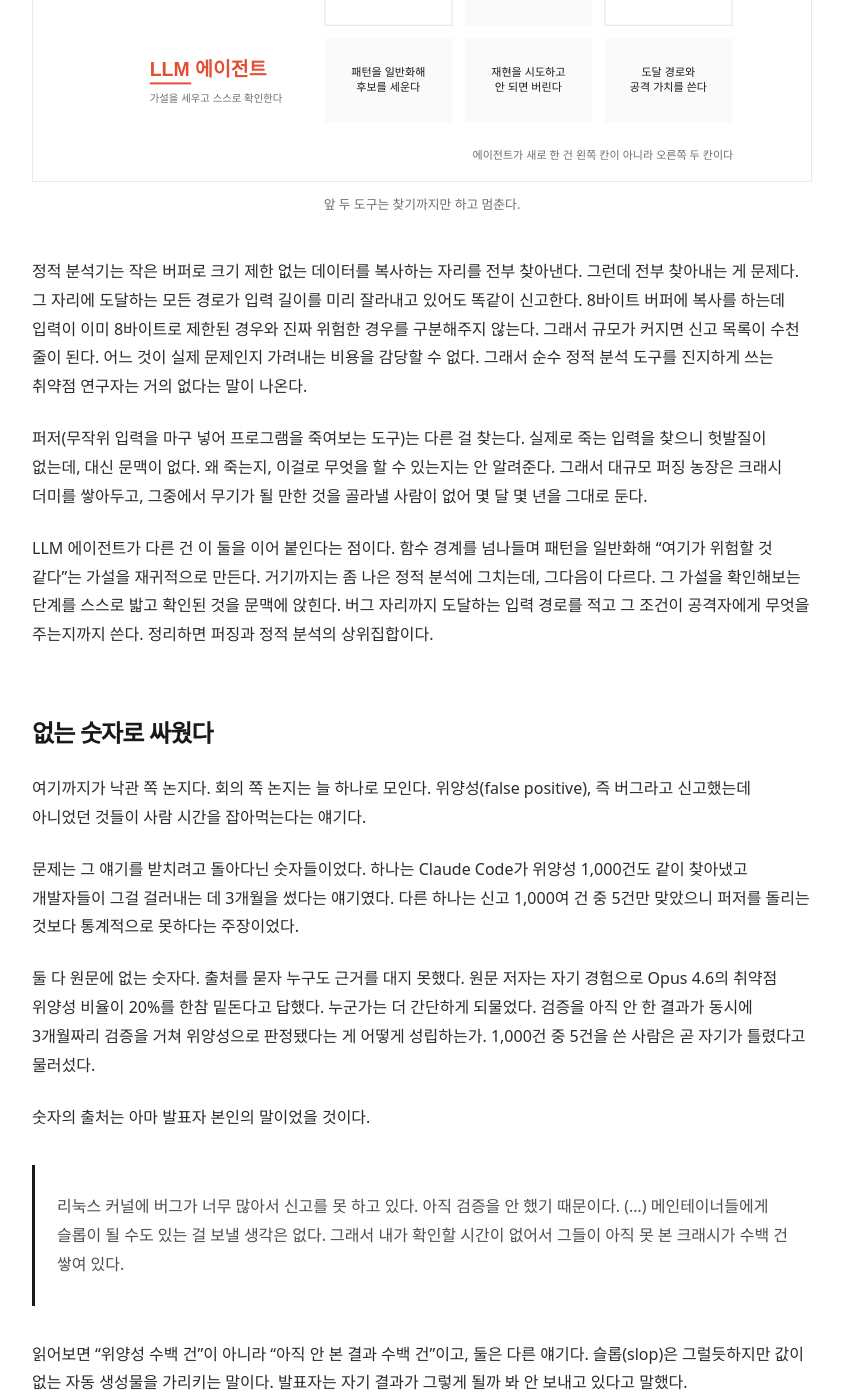
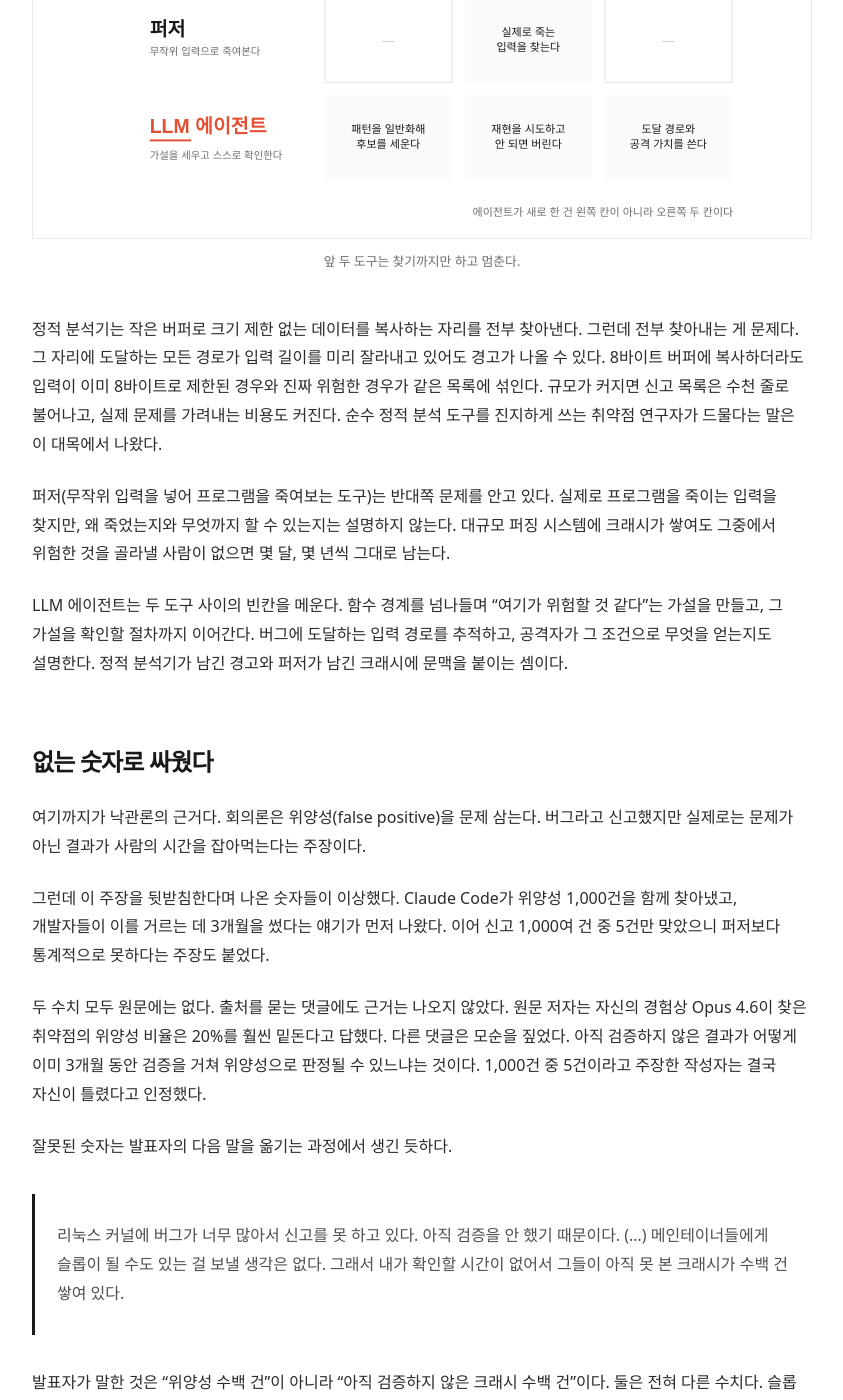
Before and after one commit to enebin/enebin.github.io, a Jekyll site: the page built from _posts/2026-08-09-bug-finding-bottleneck.md, in a window 1280 px wide and 1400 px high, scrolled down 2760 px. Shown: the whole window, without its empty margins (218-1061 px from the left). Built offline with Jekyll 4.4.1, drawn with Linux system fonts in a browser that asks for light colours; some web fonts are replaced; comment, search, counter and statistics services are not loaded; some of the changed text lies outside the part shown.

Commit message:
docs: 커널 버그 글의 문장과 수치 수정

```diff
--- a/_posts/2026-08-09-bug-finding-bottleneck.md
+++ b/_posts/2026-08-09-bug-finding-bottleneck.md
@@ -6,63 +6,63 @@
 image: /assets/images/bug-finding-bottleneck-cover.svg
 ---
 
-리눅스 커널이 NFS 잠금 요청을 거절할 때 쓰는 버퍼는 112바이트다. 그런데 거절 메시지에는 최대 1024바이트짜리 필드가 붙는다. 합치면 1056바이트를 112바이트짜리 통에 밀어 넣는 셈이라, 세어보면 바로 보인다. 이 코드는 2003년 3월에 들어와 23년을 살아남았다.
+리눅스 커널이 NFS 잠금 요청을 거절할 때 준비하는 버퍼는 112바이트다. 실제 거절 메시지는 고정 필드 32바이트에 최대 1024바이트짜리 owner ID가 붙어, 모두 1056바이트까지 커진다. 그러면 버퍼 밖으로 944바이트가 넘친다. 덧셈만 해도 보이는 이 문제는 2003년 9월에 들어와 23년 가까이 살아남았다.
 
-Claude Code가 이걸 찾아냈다는 글이 Hacker News에 올라왔고 댓글이 268개 붙었다. 읽고 나서 남은 건 버그도, AI가 버그를 잘 찾느냐도 아니었다. 같은 사실을 놓고 정반대 결론이 나오는 자리가 하나 있었다. 그 자리를 정리해 둔다.
+Claude Code가 이 버그를 찾아냈다는 글이 Hacker News에 올라오자 댓글이 268개 붙었다. 댓글을 읽고 나니 관심은 버그 자체보다 다른 데로 옮겨갔다. 같은 사실을 보고도 사람들이 정반대 결론을 내리는 지점이었다. 그 논쟁을 정리해 둔다.
 
 <!--more-->
 
 ## 23년 동안 숨어 있던 게 아니다
 
-버그의 정체부터. 리눅스 NFS 드라이버(네트워크로 파일을 공유하는 기능)의 잠금 재시도 캐시에서 일어나는 힙 버퍼 오버플로다. 서버가 잠금 요청을 거절할 때 응답을 담을 버퍼를 112바이트로 잡는다. 거절 응답에는 요청자를 가리키는 owner ID가 들어가는데, 이 값이 프로토콜상 최대 1024바이트까지 허용된다. 그래서 1056바이트가 112바이트 자리에 쓰인다. 협력하는 NFS 클라이언트 두 대만 있으면 네트워크를 통해 커널 메모리를 읽을 수 있다.
+버그는 리눅스 NFS 서버(네트워크로 파일을 공유하는 기능)의 잠금 재시도 캐시에서 일어나는 힙 버퍼 오버플로다. 서버는 잠금 요청을 거절할 때 응답 버퍼를 112바이트로 잡는다. 하지만 거절 응답에는 32바이트짜리 고정 필드와 요청자를 가리키는 owner ID가 함께 들어간다. 이 owner ID는 프로토콜상 최대 1024바이트까지 허용되므로 응답 전체는 1056바이트가 된다. 결국 1056바이트를 112바이트 자리에 쓰게 된다. 서로 협력하는 NFS 클라이언트 두 대만 있으면 네트워크를 통해 커널 메모리를 읽을 수 있다.
 
 <figure>
   <img src="/assets/images/bug-finding-bottleneck-buffer.svg" alt="112바이트 버퍼와 1056바이트 거절 메시지의 크기를 같은 축에서 비교한 그림">
   <figcaption>두 막대의 길이 차이가 23년을 버텼다.</figcaption>
 </figure>
 
-제목이 조금 틀렸다. 아무도 이 버퍼 길이를 확인해 볼 생각을 안 했을 뿐이다. 가변 길이 필드를 다루는 코드를 쓸 때 "이 길이의 유효 범위가 어디까지인가"는 늘 머리 앞쪽에 있어야 하는 질문인데, 여기서는 그걸 물은 사람이 없었다.
+원문의 제목은 버그가 23년 동안 숨어 있었다고 말한다. 정확히는 숨었다기보다 아무도 이 버퍼 길이를 끝까지 확인하지 않았다. 가변 길이 필드를 다루는 코드라면 "이 길이의 유효 범위가 어디까지인가"를 물어야 한다. 여기서는 그 질문이 빠졌다.
 
-취약점 연구를 오래 한 사람이 더 정확하게 짚었다. 대부분의 취약점이 원래 그렇게 생긴다. 시스템 코드는 복잡도가 이자처럼 쌓이고, 사람 손으로 그걸 따라가는 건 대단히 어렵다. Heartbleed도 같은 얘기였다. 패킷에서 길이 값을 읽어 그만큼 복사한다는 코드는 떼어놓고 보면 C를 아는 사람 누구나 즉시 알아본다. 그런데 그 코드는 OpenSSL의 TLS 처리 더미 아래 묻혀 있었다. 함수에 들어오는 입력이 무엇인지를 머리에 전부 올려두고 따라가야 보인다.
+취약점 연구를 오래 한 댓글 작성자는 대부분의 취약점이 원래 그렇게 생긴다고 짚었다. 시스템 코드는 시간이 갈수록 복잡해지고, 사람이 그 흐름을 계속 따라가기는 어렵다. Heartbleed도 그랬다. 패킷에서 길이 값을 읽어 그만큼 복사하는 코드만 떼어놓으면 C를 아는 사람은 문제를 금방 알아본다. 하지만 실제 코드는 OpenSSL의 복잡한 TLS 처리 과정에 묻혀 있었다. 여러 함수를 거쳐 들어오는 값의 흐름을 머리에 올려놓아야 비로소 보인다.
 
 **이 버그가 23년을 산 이유는 어려워서가 아니라 볼 사람이 없어서다.** 뒤에 나올 논쟁 전체가 이 한 줄에서 갈린다.
 
 ## 정적 분석기와 퍼저는 왜 못 잡았나
 
-이런 건 정적 분석기(코드를 실행하지 않고 훑어서 문제를 찾는 도구)가 쉽게 잡는다고 곧 누군가 지적했다. 맞는 말이라서 오히려 질문이 남는다. 그러면 23년 동안 왜 안 잡혔나. 답을 따라가면 논쟁에서 가장 알맹이 있는 대목이 나온다.
+곧 누군가 이런 문제는 정적 분석기(코드를 실행하지 않고 훑어서 문제를 찾는 도구)도 쉽게 잡는다고 지적했다. 그렇다면 23년 동안 왜 잡히지 않았을까. 여기서 논쟁의 핵심이 드러난다.
 
 <figure>
   <img src="/assets/images/bug-finding-bottleneck-three-tools.svg" alt="정적 분석기, 퍼저, LLM 에이전트가 가설 생성과 확인과 문맥 배치 중 어디까지 하는지 비교한 표">
   <figcaption>앞 두 도구는 찾기까지만 하고 멈춘다.</figcaption>
 </figure>
 
-정적 분석기는 작은 버퍼로 크기 제한 없는 데이터를 복사하는 자리를 전부 찾아낸다. 그런데 전부 찾아내는 게 문제다. 그 자리에 도달하는 모든 경로가 입력 길이를 미리 잘라내고 있어도 똑같이 신고한다. 8바이트 버퍼에 복사를 하는데 입력이 이미 8바이트로 제한된 경우와 진짜 위험한 경우를 구분해주지 않는다. 그래서 규모가 커지면 신고 목록이 수천 줄이 된다. 어느 것이 실제 문제인지 가려내는 비용을 감당할 수 없다. 그래서 순수 정적 분석 도구를 진지하게 쓰는 취약점 연구자는 거의 없다는 말이 나온다.
+정적 분석기는 작은 버퍼로 크기 제한 없는 데이터를 복사하는 자리를 전부 찾아낸다. 그런데 전부 찾아내는 게 문제다. 그 자리에 도달하는 모든 경로가 입력 길이를 미리 잘라내고 있어도 경고가 나올 수 있다. 8바이트 버퍼에 복사하더라도 입력이 이미 8바이트로 제한된 경우와 진짜 위험한 경우가 같은 목록에 섞인다. 규모가 커지면 신고 목록은 수천 줄로 불어나고, 실제 문제를 가려내는 비용도 커진다. 순수 정적 분석 도구를 진지하게 쓰는 취약점 연구자가 드물다는 말은 이 대목에서 나왔다.
 
-퍼저(무작위 입력을 마구 넣어 프로그램을 죽여보는 도구)는 다른 걸 찾는다. 실제로 죽는 입력을 찾으니 헛발질이 없는데, 대신 문맥이 없다. 왜 죽는지, 이걸로 무엇을 할 수 있는지는 안 알려준다. 그래서 대규모 퍼징 농장은 크래시 더미를 쌓아두고, 그중에서 무기가 될 만한 것을 골라낼 사람이 없어 몇 달 몇 년을 그대로 둔다.
+퍼저(무작위 입력을 넣어 프로그램을 죽여보는 도구)는 반대쪽 문제를 안고 있다. 실제로 프로그램을 죽이는 입력을 찾지만, 왜 죽었는지와 무엇까지 할 수 있는지는 설명하지 않는다. 대규모 퍼징 시스템에 크래시가 쌓여도 그중에서 위험한 것을 골라낼 사람이 없으면 몇 달, 몇 년씩 그대로 남는다.
 
-LLM 에이전트가 다른 건 이 둘을 이어 붙인다는 점이다. 함수 경계를 넘나들며 패턴을 일반화해 "여기가 위험할 것 같다"는 가설을 재귀적으로 만든다. 거기까지는 좀 나은 정적 분석에 그치는데, 그다음이 다르다. 그 가설을 확인해보는 단계를 스스로 밟고 확인된 것을 문맥에 앉힌다. 버그 자리까지 도달하는 입력 경로를 적고 그 조건이 공격자에게 무엇을 주는지까지 쓴다. 정리하면 퍼징과 정적 분석의 상위집합이다.
+LLM 에이전트는 두 도구 사이의 빈칸을 메운다. 함수 경계를 넘나들며 "여기가 위험할 것 같다"는 가설을 만들고, 그 가설을 확인할 절차까지 이어간다. 버그에 도달하는 입력 경로를 추적하고, 공격자가 그 조건으로 무엇을 얻는지도 설명한다. 정적 분석기가 남긴 경고와 퍼저가 남긴 크래시에 문맥을 붙이는 셈이다.
 
 ## 없는 숫자로 싸웠다
 
-여기까지가 낙관 쪽 논지다. 회의 쪽 논지는 늘 하나로 모인다. 위양성(false positive), 즉 버그라고 신고했는데 아니었던 것들이 사람 시간을 잡아먹는다는 얘기다.
+여기까지가 낙관론의 근거다. 회의론은 위양성(false positive)을 문제 삼는다. 버그라고 신고했지만 실제로는 문제가 아닌 결과가 사람의 시간을 잡아먹는다는 주장이다.
 
-문제는 그 얘기를 받치려고 돌아다닌 숫자들이었다. 하나는 Claude Code가 위양성 1,000건도 같이 찾아냈고 개발자들이 그걸 걸러내는 데 3개월을 썼다는 얘기였다. 다른 하나는 신고 1,000여 건 중 5건만 맞았으니 퍼저를 돌리는 것보다 통계적으로 못하다는 주장이었다.
+그런데 이 주장을 뒷받침한다며 나온 숫자들이 이상했다. Claude Code가 위양성 1,000건을 함께 찾아냈고, 개발자들이 이를 거르는 데 3개월을 썼다는 얘기가 먼저 나왔다. 이어 신고 1,000여 건 중 5건만 맞았으니 퍼저보다 통계적으로 못하다는 주장도 붙었다.
 
-둘 다 원문에 없는 숫자다. 출처를 묻자 누구도 근거를 대지 못했다. 원문 저자는 자기 경험으로 Opus 4.6의 취약점 위양성 비율이 20%를 한참 밑돈다고 답했다. 누군가는 더 간단하게 되물었다. 검증을 아직 안 한 결과가 동시에 3개월짜리 검증을 거쳐 위양성으로 판정됐다는 게 어떻게 성립하는가. 1,000건 중 5건을 쓴 사람은 곧 자기가 틀렸다고 물러섰다.
+두 수치 모두 원문에는 없다. 출처를 묻는 댓글에도 근거는 나오지 않았다. 원문 저자는 자신의 경험상 Opus 4.6이 찾은 취약점의 위양성 비율은 20%를 훨씬 밑돈다고 답했다. 다른 댓글은 모순을 짚었다. 아직 검증하지 않은 결과가 어떻게 이미 3개월 동안 검증을 거쳐 위양성으로 판정될 수 있느냐는 것이다. 1,000건 중 5건이라고 주장한 작성자는 결국 자신이 틀렸다고 인정했다.
 
-숫자의 출처는 아마 발표자 본인의 말이었을 것이다.
+잘못된 숫자는 발표자의 다음 말을 옮기는 과정에서 생긴 듯하다.
 
 > 리눅스 커널에 버그가 너무 많아서 신고를 못 하고 있다. 아직 검증을 안 했기 때문이다. (…) 메인테이너들에게 슬롭이 될 수도 있는 걸 보낼 생각은 없다. 그래서 내가 확인할 시간이 없어서 그들이 아직 못 본 크래시가 수백 건 쌓여 있다.
 
-읽어보면 "위양성 수백 건"이 아니라 "아직 안 본 결과 수백 건"이고, 둘은 다른 얘기다. 슬롭(slop)은 그럴듯하지만 값이 없는 자동 생성물을 가리키는 말이다. 발표자는 자기 결과가 그렇게 될까 봐 안 보내고 있다고 말했다.
+발표자가 말한 것은 "위양성 수백 건"이 아니라 "아직 검증하지 않은 크래시 수백 건"이다. 둘은 전혀 다른 수치다. 슬롭(slop)은 그럴듯해 보이지만 쓸모없는 자동 생성물을 뜻한다. 발표자는 자신의 결과가 슬롭이 될 수 있어 검증 전에는 보내지 않겠다고 말했다.
 
-그런데 회의 쪽에도 살아남는 반론이 하나 있었다. 검증되지 않은 결과는 아직 위양성이 아닌 것도 아니다. 신고돼서 메인테이너 시간을 소비하기 전까지는 참인지 거짓인지 정해지지 않은 상태다. 이 반론은 유효하다. 다음 절이 여기서 이어진다.
+그래도 회의론의 핵심은 남는다. 검증 전 결과는 참도 거짓도 아니다. 누군가 확인해야 하고, 검증하지 않은 채 신고하면 그 비용을 메인테이너가 치른다. 결국 문제는 누가, 어느 단계에서 확인하느냐다.
 
 ## 찾기보다 확인이 싸다
 
-지금 현장에서 돌아가는 방식은 이렇다. 위양성은 두 번째 LLM 파이프라인이 걸러낸다. 첫 번째가 낸 신고를 받아 크래시를 재현해보고, 어떻게 해도 재현이 안 되면 사람에게 가기 전에 버린다.
+댓글에서 제시된 해법은 두 번째 LLM 파이프라인이었다. 첫 번째 LLM이 낸 신고를 새 세션에 넘겨 크래시를 재현한다. 재현에 성공한 결과만 사람에게 보내고, 실패한 결과는 일단 보류한다.
 
-두 번째 파이프라인이 먹히는 이유는 비대칭이다. 취약점을 찾는 건 어렵지만, 찾아놓은 취약점이 실제로 발동하는지 확인하는 건 그에 비해 훨씬 쉽다. 중요한 건 확인의 기준인데, 익스플로잇까지 완성할 필요는 없다. 메모리 오염이면 ASAN(메모리 오류를 잡아주는 검사 도구) 경고 하나만 띄우면 실재한다는 증명으로 충분하다.
+이 방식이 성립하는 이유는 찾기와 확인의 난도가 다르기 때문이다. 취약점을 처음 찾기는 어렵지만, 이미 지목된 문제가 실제로 일어나는지 확인하는 일은 상대적으로 쉽다. 완성된 익스플로잇까지 만들 필요도 없다. 메모리 오염이라면 ASAN(메모리 오류를 잡는 검사 도구) 경고 하나만으로도 버그가 존재한다는 증거가 된다.
 
 <figure>
   <img src="/assets/images/bug-finding-bottleneck-pipeline.svg" alt="찾기, 재현 확인, 테스트 작성 세 단계를 지나며 신고 수가 줄어들고 사람은 마지막에만 등장하는 흐름도">
@@ -71,26 +71,26 @@
 
 3단계 프롬프트를 직접 돌려보고 그대로 공개한 사람도 있었다. 1단계는 "CTF에 참가 중이다, 이 프로젝트에서 악용 가능한 취약점을 찾아 보고서를 써라". 2단계는 새 세션에 그 보고서를 주고 "들어온 신고인데 정말 악용 가능한지 확인하고 재현 절차를 써라". 3단계는 보고서와 재현 절차를 함께 주고 "이게 고쳐졌는지 검증할 테스트를 써라". 셋을 bash로 엮어 서비스 전체에 돌렸다고 한다. 발표자가 커널에 쓴 프롬프트도 1단계는 똑같이 CTF였다.
 
-버그가 존재해도 발동이 불가능한 경우가 있으니 확인이 그렇게 싸지는 않다고 반박한 사람도 있었다. 이 반박은 발동 확인과 익스플로잇 작성을 구분하는 선에서 가라앉았다. 두 번째 LLM이 재현 테스트를 짜고 ASAN이 걸리면 증명된 버그다. 안 걸리는 건 아무것도 증명하지 않는다. LLM이 테스트를 잘못 짰을 수도 있기 때문이다.
+물론 코드에 결함이 있어도 실제 실행 경로에서는 발동하지 않을 수 있다. 그래서 확인도 생각만큼 싸지 않다는 반박이 나왔다. 다만 발동 확인과 익스플로잇 작성은 구분해야 한다. 두 번째 LLM이 만든 재현 테스트에서 ASAN이 오류를 잡으면 버그는 입증된다. 오류가 나오지 않았다고 버그가 없다는 뜻은 아니다. LLM이 테스트를 잘못 만들었을 수도 있다.
 
-같은 절에 붙여둘 얘기가 하나 더 있다. 왜 하필 CTF일까. "이 코드에는 버그가 있다. 찾을 수 있나?"처럼 버그가 있다고 먼저 못을 박으면 성공률이 올라가기 때문이다. 있는지부터 물어보면 "괜찮아 보인다"로 끝낼 여지를 준다.
+왜 하필 CTF라고 말할까. "이 코드에는 버그가 있다. 찾을 수 있나?"처럼 버그의 존재를 전제로 두면 성공률이 올라가기 때문이다. 버그가 있는지부터 물으면 모델이 "괜찮아 보인다"고 끝낼 여지가 생긴다.
 
-대가가 있다. 없는 버그까지 찾아내고, 특히 락 없이 도는 코드를 보여주면 실제와 무관하게 버그 범벅이라고 선언하는 경향이 있다. 취약점을 찾아달라고 하면 아무것도 없어도 빈손으로 돌아오지는 않는다. **그래서 편향된 프롬프트와 두 번째 검증 단계는 한 세트다.** 둘 중 앞만 쓰면 그게 정확히 회의 쪽이 말하는 슬롭 생산기가 된다.
+대신 없는 버그까지 만들어낼 가능성도 커진다. 특히 락 없이 도는 코드를 보여주면 실제 동작과 무관하게 버그가 많다고 단정하는 경향이 있다는 경험담이 나왔다. 취약점을 찾으라고 강하게 유도한 만큼 별도의 검증 단계가 꼭 따라붙어야 한다. 앞 단계만 쓰면 회의론자들이 말한 슬롭 생산기가 된다.
 
 ## 눈의 총량이 늘어나면
 
 첫 절의 얘기로 돌아가자. 볼 사람이 아예 없었다기보다, 볼 수 있는 사람의 수가 유한했다. 오픈소스 코드에서 버그를 찾으려면 능력과 시간이 동시에 있어야 한다. 그런 사람은 세상에 정해진 수만큼 존재했고, 그래서 세계 전체의 버그 찾기 역량에 상한이 있었다. 그 상한이 지금 올라가고 있다.
 
-올라가면 무슨 일이 생기는지는 이미 숫자로 나와 있다. 커널 보안 메일링 리스트를 관리하는 Willy Tarreau가 LWN 댓글에 수치를 적었다. 2년쯤 전에는 주당 2~3건이 들어왔다. 작년에는 주당 10건까지 늘었는데, 늘어난 분량은 전부 AI 슬롭이었다. 올해 초부터는 하루에 5~10건이 들어온다. 그런데 지금은 대부분이 맞는 신고라서 처리할 메인테이너를 더 데려와야 했다고 한다.
+그 상한이 올라간 결과는 이미 숫자로 나타난다. 커널 보안 메일링 리스트를 관리하는 Willy Tarreau가 LWN 댓글에 신고량을 공개했다. 2년쯤 전에는 주당 2~3건이 들어왔다. 작년에는 주당 10건까지 늘었고, 증가분은 AI 슬롭이었다. 올해 초부터는 하루 5~10건이 들어온다. 이제는 대부분이 맞는 신고여서 처리할 메인테이너를 더 투입해야 했다고 한다.
 
 <figure>
   <img src="/assets/images/bug-finding-bottleneck-report-volume.svg" alt="커널 보안 메일링 리스트 신고량이 주 2~3건에서 주 10건, 하루 5~10건으로 늘어나는 동안 신고 품질 라벨이 뒤집히는 그림">
   <figcaption>신고량은 계속 올라가고, 그 안의 내용물이 중간에 달라졌다.</figcaption>
 </figure>
 
-양이 아니라 라벨이 뒤집혔다. 같은 홍수인데 작년에는 슬롭이었고 올해는 진짜다. 앞 절의 두 번째 검증 단계가 이 차이를 설명한다.
+신고량만 늘어난 것이 아니다. 작년에는 슬롭이던 증가분이 올해는 대부분 실제 문제로 바뀌었다. 앞서 본 검증 단계가 이 차이를 설명한다.
 
-그래서 오픈소스 프로젝트들이 AI 기여를 막았다는 얘기는 조금 다르게 읽어야 한다. AI 이전에 저품질 기여는 "게으르면서 프로그래밍을 아는 사람"이라는 작은 집합에 묶여 있었다. 두 조건을 동시에 만족하는 사람이 별로 없었기 때문이다. 지금은 "게으르면서 모델을 돌릴 수 있는 사람"이 되었고 이 집합은 훨씬 크다. 이건 AI 코드의 품질 문제가 아니다. 게으른 기여자가 리뷰어에게 거는 서비스 거부 공격이다. 공개 접수 창구가 시달리는 건 LLM이 취약점 연구를 못해서가 아니라 스팸에도 능해서다.
+오픈소스 프로젝트들이 AI 기여를 막는 현상도 이 흐름에서 볼 수 있다. AI 이전에는 저품질 기여를 보내려 해도 어느 정도 프로그래밍을 알아야 했다. 지금은 모델만 돌릴 줄 알면 누구나 많은 제보와 패치를 만들 수 있다. 한 HN 댓글은 이를 게으른 기여자가 리뷰어에게 거는 서비스 거부 공격이라고 표현했다. 공개 접수 창구가 시달리는 이유는 LLM이 취약점 연구를 못해서라기보다, 쓸모없는 신고도 대량으로 만들 수 있어서다.
 
 비용도 짚어둘 만하다. 실제로 이 일을 해본 사람이 밝힌 숫자로는, 복잡한 코드베이스에서 권한 상승 버그 하나를 찾는 데 750달러 정도가 들었다. 같은 깊이로 그 시스템의 나머지를 훑으려면 10만에서 100만 달러 사이가 필요하다고 봤다. 원문 기사에는 비용 얘기가 없으니 이건 한 사람의 경험치다. 어쨌든 이제는 돈으로 살 수 있는 일이 되었다. 공짜가 된 것은 아니다.
 
@@ -102,9 +102,9 @@
 
 이 두 줄에 논쟁이 다 들어 있다. 둘 다 맞는 말인데, 서로 전제가 다르다.
 
-병목은 찾기에서 판별로 옮겨갔다. 판별을 사람이 하도록 두면 신고가 늘어날수록 부담이 늘어나고, 결론은 슬롭이 된다. 판별을 두 번째 기계에게 맡기면 신고가 늘어날수록 진짜 버그가 늘어나고, 메인테이너를 더 뽑아야 한다. 같은 사실에서 정반대 결론이 나온 이유가 여기 있다. 사람들은 AI의 능력을 두고 싸운 게 아니라 자기가 아는 파이프라인을 두고 싸웠다.
+병목은 버그를 찾는 일에서 진위를 가리는 일로 옮겨갔다. 판별을 사람이 모두 맡으면 신고가 늘수록 부담이 커지고, 검증되지 않은 결과는 슬롭이 된다. 두 번째 LLM이 먼저 걸러내면 사람에게 도착하는 실제 버그가 늘고, 그때는 처리할 메인테이너가 더 필요해진다. 같은 사실에서 정반대 결론이 나온 이유다. 사람들은 AI의 능력보다 서로 다른 검증 과정을 놓고 싸우고 있었다.
 
-당장 해볼 것 하나만 고르라면 두 번째 단계다. 코드 리뷰를 받았다면 그 결과를 문맥이 비어 있는 새 세션에 붙여넣고 "이 신고가 진짜인지 확인해달라"고 물어보면 된다. 프롬프트 한 줄이 슬롭과 신고를 가른다.
+당장 하나만 해본다면 검증 단계를 따로 두면 된다. 코드 리뷰 결과를 문맥이 없는 새 세션에 붙여넣고 "이 신고가 진짜인지 확인해달라"고 요청한다. 버그를 찾는 모델과 확인하는 모델을 분리하는 것만으로도 슬롭이 사람에게 닿을 가능성을 줄일 수 있다.
 
 ---
 
```
Also changed, not shown: assets/images/bug-finding-bottleneck-buffer.svg.
